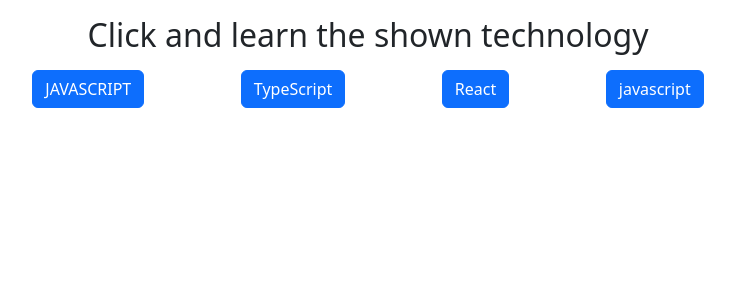
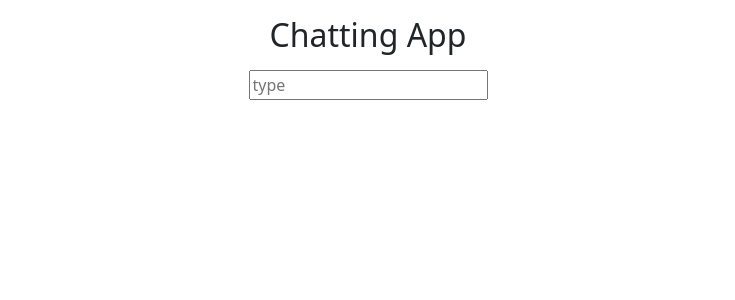
Before and after one commit to sadanandpai/zustand-recipe, a React (Vite) app: page / in a window 1280 px wide. Shown: the top 300 px of the page, without its empty margins (272-1007 px from the left). Built offline with nearby package versions, Linux system fonts and the light colour scheme.

Commit message:
4 examples

```diff
--- a/package.json
+++ b/package.json
@@ -9,6 +9,7 @@
     "preview": "vite preview"
   },
   "dependencies": {
+    "immer": "^9.0.19",
     "react": "^18.2.0",
     "react-dom": "^18.2.0",
     "zustand": "^4.3.6"
--- a/src/App.tsx
+++ b/src/App.tsx
@@ -1,9 +1,10 @@
+import Chat from "./components/chat/Chat";
 import Counter from "@/components/counter/Counter";
 import Details from "./components/details/Details";
-import Item from "./components/click-tracker/Item";
+import Item from "./components/query-params/QueryParams";
 
 function App() {
-  return <Item />;
+  return <Chat />;
 }
 
 export default App;
--- /dev/null
+++ b/src/components/chat/Chat.tsx
@@ -0,0 +1,41 @@
+import { useChatStore } from "@/store/chat.store";
+import { useRef } from "react";
+
+function Chat() {
+  const [chats, appendChat] = useChatStore((state) => [
+    state.chats,
+    state.appendChat,
+  ]);
+  const ref = useRef<HTMLInputElement>(null);
+
+  const onKeyDown = (e) => {
+    if (e.key === "Enter") {
+      appendChat((e.target as HTMLInputElement).value);
+      ref.current!.value = "";
+    }
+  };
+
+  return (
+    <div className="content">
+      <h2 className="m-3">Chatting App</h2>
+
+      <input
+        type="text"
+        ref={ref}
+        placeholder="type"
+        onKeyDown={onKeyDown}
+        className="mb-3"
+      />
+
+      <div className="d-flex justify-content-around flex-column">
+        {chats.map((chat) => (
+          <span className="mt-2" key={chat}>
+            {chat}
+          </span>
+        ))}
+      </div>
+    </div>
+  );
+}
+
+export default Chat;
--- a/src/components/click-tracker/Controls.tsx
+++ /dev/null
@@ -1,27 +0,0 @@
-import { useItemStore } from "@/store/item.store";
-
-const items = ["JAVASCRIPT", "TypeScript", "React", "javascript"];
-
-function Controls() {
-  const setItem = useItemStore((state) => state.setItem);
-
-  return (
-    <div>
-      <h2 className="m-3">Click and learn the shown technology</h2>
-
-      <div className="d-flex justify-content-around">
-        {items.map((item) => (
-          <button
-            className="btn btn-primary"
-            onClick={() => setItem(item)}
-            key={item}
-          >
-            {item}
-          </button>
-        ))}
-      </div>
-    </div>
-  );
-}
-
-export default Controls;
--- a/src/components/click-tracker/Display.tsx
+++ /dev/null
@@ -1,12 +0,0 @@
-import { useItemStore } from "@/store/item.store";
-
-function Display() {
-  const item = useItemStore(
-    (state) => state.item,
-    (prevState, newState) => prevState.toLowerCase() === newState.toLowerCase()
-  );
-
-  return <h2 className="m-5">{item}</h2>;
-}
-
-export default Display;
--- a/src/components/click-tracker/Item.tsx
+++ /dev/null
@@ -1,13 +0,0 @@
-import Controls from "./Controls";
-import Display from "./Display";
-
-function Item() {
-  return (
-    <div className="content">
-      <Controls />
-      <Display />
-    </div>
-  );
-}
-
-export default Item;
--- /dev/null
+++ b/src/components/query-params/QueryParams.tsx
@@ -0,0 +1,39 @@
+import { useQueryParamsStore } from "@/store/query-params.store";
+
+const items: { [key: string]: string }[] = [
+  { key: "key1", value: "JavaScript" },
+  { key: "key2", value: "TypeScript" },
+  { key: "key1", value: "a" },
+  { key: "key2", value: "b" },
+];
+
+function QueryParams() {
+  const [queryParams, updateQueryParam] = useQueryParamsStore((state) => [
+    state.queryParams,
+    state.updateQueryParam,
+  ]);
+
+  return (
+    <div className="content">
+      <div>
+        <h2 className="m-3">Update the query params</h2>
+
+        <div className="d-flex justify-content-around flex-column">
+          {items.map((item) => (
+            <button
+              className="btn btn-primary mt-5"
+              onClick={() => updateQueryParam(item.key, item.value)}
+              key={item.value}
+            >
+              {item.key} - {item.value}
+            </button>
+          ))}
+        </div>
+      </div>
+
+      <h4 className="m-5">{JSON.stringify(queryParams)}</h4>
+    </div>
+  );
+}
+
+export default QueryParams;
--- /dev/null
+++ b/src/store/chat.store.ts
@@ -0,0 +1,21 @@
+import { devtools, persist } from "zustand/middleware";
+
+import { create } from "zustand";
+
+interface BearState {
+  chats: string[];
+  appendChat: (text: string) => void;
+}
+
+export const useChatStore = create<BearState>()(
+  devtools(
+    persist(
+      (set) => ({
+        chats: [],
+        appendChat: (text: string) =>
+          set((state) => ({ chats: [...state.chats, text] })),
+      }),
+      { name: "chats" }
+    )
+  )
+);
--- a/src/store/item.store.ts
+++ /dev/null
@@ -1,13 +0,0 @@
-import { create } from "zustand";
-
-interface ItemStoreIntf {
-  item: string;
-
-  setItem: (item: string) => void;
-}
-
-export const useItemStore = create<ItemStoreIntf>((set) => ({
-  item: "",
-
-  setItem: (item: string) => set({ item }),
-}));
```
Also changed, not shown: src/store/query-params.store.ts (added, +20 -0 lines), 1 other file (tests, documents, lock files or other folders).
